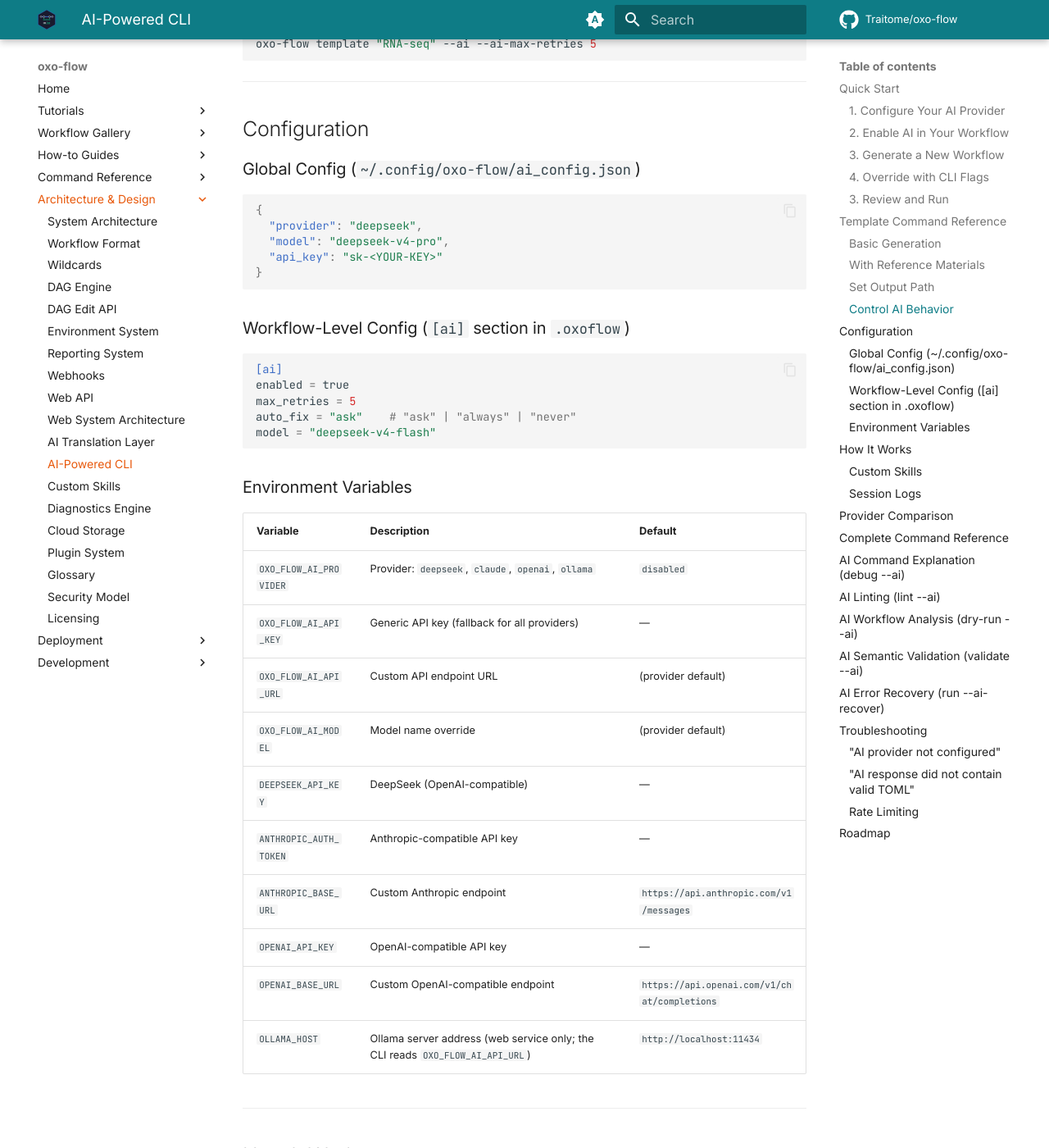
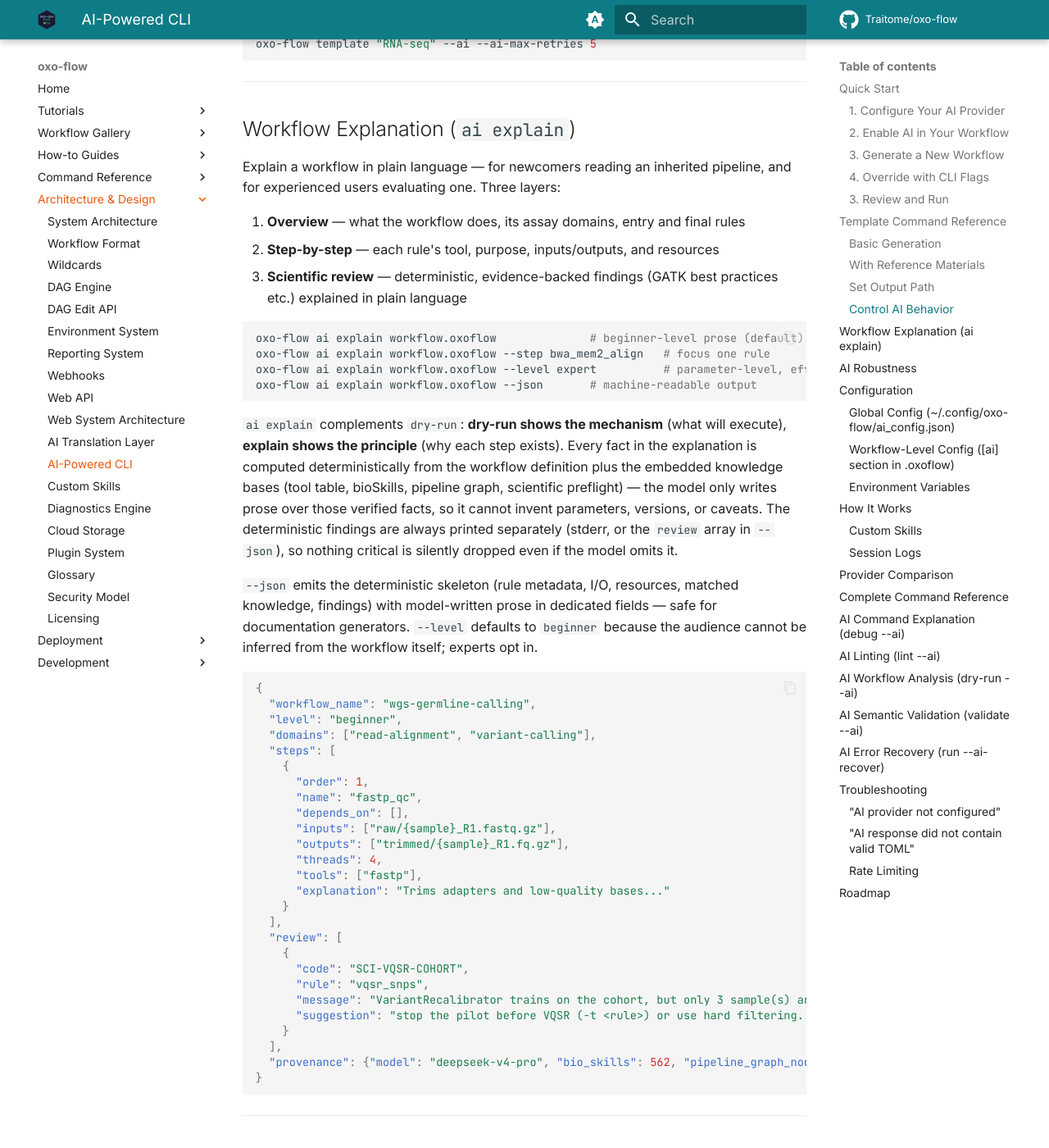
Before and after one commit to Traitome/oxo-flow, an MkDocs documentation site: the page built from docs/guide/src/reference/ai-cli.md, in a window 1280 px wide and 1400 px high, scrolled down 2916 px. Shown: the whole window at 82% size. Built offline with MkDocs 1.6.1 and Material for MkDocs 9.7.7, drawn with Linux system fonts in a browser that asks for light colours; comment, search, counter and statistics services are not loaded; some of the changed text lies outside the part shown.

Commit message:
docs: ai explain + provider robustness reference (issues #65, #73)
- ai explain: three layers, --step/--level/--json, deterministic
  grounding vs. model prose, default-beginner rationale, dry-run
  complementarity, JSON example
- Robustness: tool-call repair, context-overflow classification +
  one-shot compressed retry, bounded tool results, scripted offline
  replay
- Command reference table + roadmap updated

````diff
--- a/docs/guide/src/reference/ai-cli.md
+++ b/docs/guide/src/reference/ai-cli.md
@@ -144,6 +144,90 @@ oxo-flow template "RNA-seq" --ai --ai-max-retries 5
 
 ---
 
+## Workflow Explanation (`ai explain`)
+
+Explain a workflow in plain language — for newcomers reading an inherited
+pipeline, and for experienced users evaluating one. Three layers:
+
+1. **Overview** — what the workflow does, its assay domains, entry and final rules
+2. **Step-by-step** — each rule's tool, purpose, inputs/outputs, and resources
+3. **Scientific review** — deterministic, evidence-backed findings (GATK best
+   practices etc.) explained in plain language
+
+```bash
+oxo-flow ai explain workflow.oxoflow              # beginner-level prose (default)
+oxo-flow ai explain workflow.oxoflow --step bwa_mem2_align   # focus one rule
+oxo-flow ai explain workflow.oxoflow --level expert          # parameter-level, efficiency-focused
+oxo-flow ai explain workflow.oxoflow --json       # machine-readable output
+```
+
+`ai explain` complements `dry-run`: **dry-run shows the mechanism** (what will
+execute), **explain shows the principle** (why each step exists). Every fact
+in the explanation is computed deterministically from the workflow definition
+plus the embedded knowledge bases (tool table, bioSkills, pipeline graph,
+scientific preflight) — the model only writes prose over those verified
+facts, so it cannot invent parameters, versions, or caveats. The deterministic
+findings are always printed separately (stderr, or the `review` array in
+`--json`), so nothing critical is silently dropped even if the model omits it.
+
+`--json` emits the deterministic skeleton (rule metadata, I/O, resources,
+matched knowledge, findings) with model-written prose in dedicated fields —
+safe for documentation generators. `--level` defaults to `beginner` because
+the audience cannot be inferred from the workflow itself; experts opt in.
+
+```json
+{
+  "workflow_name": "wgs-germline-calling",
+  "level": "beginner",
+  "domains": ["read-alignment", "variant-calling"],
+  "steps": [
+    {
+      "order": 1,
+      "name": "fastp_qc",
+      "depends_on": [],
+      "inputs": ["raw/{sample}_R1.fastq.gz"],
+      "outputs": ["trimmed/{sample}_R1.fq.gz"],
+      "threads": 4,
+      "tools": ["fastp"],
+      "explanation": "Trims adapters and low-quality bases..."
+    }
+  ],
+  "review": [
+    {
+      "code": "SCI-VQSR-COHORT",
+      "rule": "vqsr_snps",
+      "message": "VariantRecalibrator trains on the cohort, but only 3 sample(s) are in this run...",
+      "suggestion": "stop the pilot before VQSR (-t <rule>) or use hard filtering..."
+    }
+  ],
+  "provenance": {"model": "deepseek-v4-pro", "bio_skills": 562, "pipeline_graph_nodes": 79}
+}
+```
+
+---
+
+## AI Robustness
+
+The provider layer treats model failures explicitly — nothing is silently dropped:
+
+- **Broken tool-call arguments are repaired**: if a model (e.g. DeepSeek under
+  load) truncates a tool call's arguments JSON, it is repaired to `{}` and the
+  call still executes; structurally broken calls (missing id/name) raise a
+  `ToolError` instead of being ignored.
+- **Context overflows are classified and recovered**: HTTP 400/413 responses
+  with context-window markers map to `ContextOverflow`; the transcript is
+  compressed (system + recent turns kept, middle turns replaced by a marker)
+  and retried **once**. A second overflow returns readable guidance instead of
+  burning quota.
+- **Tool results are bounded**: every tool result entering a transcript is
+  capped at 16 KiB with a UTF-8-safe head+tail truncation marker, so long
+  lookups cannot silently blow up the context window.
+- **Offline replay for tests**: a scripted provider replays serialized
+  completions (tool calls, errors, delays) through the real code path, so CI
+  covers multi-turn tool-calling and error recovery without an API key.
+
+---
+
 ## Configuration
 
 ### Global Config (`~/.config/oxo-flow/ai_config.json`)
@@ -247,6 +331,10 @@ Every AI interaction is logged to `.oxo-flow/ai_sessions/` for audit and debuggi
 | `oxo-flow ai` | — | — | Quick status: provider, model, endpoint, connectivity, session count |
 | `oxo-flow ai test` | — | — | Comprehensive self-test: connectivity + generation + analysis |
 | `oxo-flow ai setup` | — | — | Interactive wizard: choose provider, enter key, save config |
+| `oxo-flow ai explain WORKFLOW` | — | — | Three-layer workflow explanation (overview → steps → scientific review) |
+| `oxo-flow ai explain WORKFLOW --step RULE` | — | — | Focus the explanation on one rule |
+| `oxo-flow ai explain WORKFLOW --level beginner\|expert` | — | — | Explanation depth (default `beginner`) |
+| `oxo-flow ai explain WORKFLOW --json` | — | — | Machine-readable skeleton + prose (stdout is pure JSON) |
 | `oxo-flow template "X" --ai` | required | ❌ | Natural language → .oxoflow file |
 | `oxo-flow template "X" --ai --from-url URL` | required | ❌ | Generate with web page as reference |
 | `oxo-flow template "X" --ai --from-file PATH` | required | ❌ | Generate with local file as reference |
@@ -365,5 +453,7 @@ If you see rate limit errors, wait a few seconds and retry. For production use,
 | Phase 3 | AI error recovery (`--ai-recover`) | ✅ Complete |
 | Phase 4 | Scope-level AI config, AI plugin types | ✅ Complete |
 | Phase 5 | MCP/Skill ecosystem | ✅ Complete |
+| Phase 6 | Workflow explanation (`ai explain`) | ✅ Complete |
+| Phase 7 | Provider robustness (tool-call repair, overflow recovery, bounded results) | ✅ Complete |
 
 See the full design spec at `docs/superpowers/specs/2026-08-09-ai-native-cli-design.md` (repository root, not included in the published docs) for architecture details.
````
